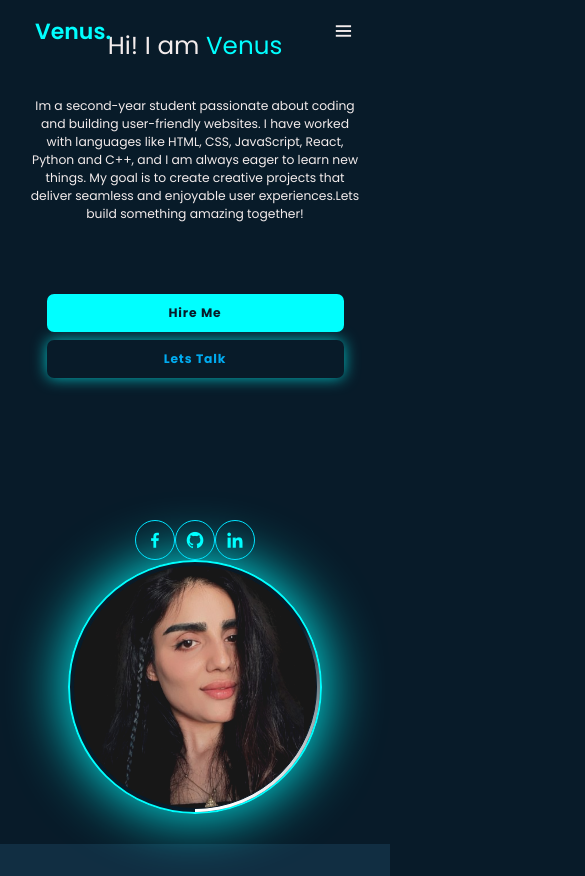
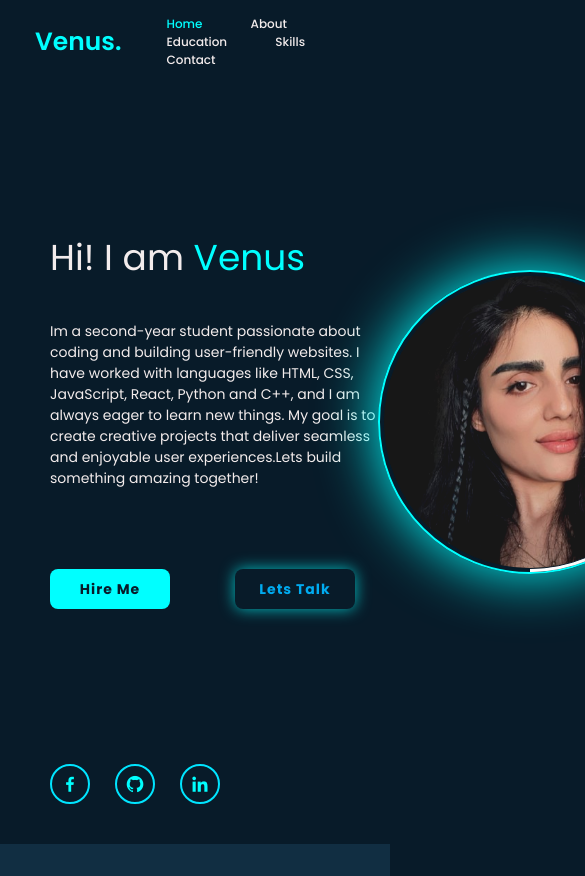
Before and after one commit to Venus95-Dev/AboutMe, a plain HTML site: page index.html in a window 390 px wide. Shown: the top 876 px of the page, 585 px wide, since content can reach past the window. Drawn offline with nearby package versions, Linux system fonts and the light colour scheme.

Commit message:
Update style.css

```diff
--- a/style.css
+++ b/style.css
@@ -644,88 +644,3 @@ span{
       font-size: 13px;
     }
   }
-
-@media (max-width: 1024px) {
-  html {
-    font-size: 55%;
-  }
-
-  .home {
-    flex-direction: column;
-    padding: 30px;
-    text-align: center;
-  }
-
-  .home-content {
-    margin-bottom: 3rem;
-  }
-
-  .home-img .img-box {
-    width: 250px;
-    height: 250px;
-  }
-
-  .btn-box {
-    flex-direction: column;
-    height: auto;
-    gap: 1rem;
-  }
-}
-
-@media (max-width: 768px) {
-  #menu-icon {
-    display: block;
-  }
-
-  .navbar {
-    position: absolute;
-    top: 100%;
-    left: -100%;
-    width: 100%;
-    background: var(--bg-color);
-    padding: 2rem;
-    display: flex;
-    flex-direction: column;
-    transition: 0.3s;
-  }
-
-  .navbar.active {
-    left: 0;
-  }
-
-  .navbar a {
-    margin: 1.5rem 0;
-    font-size: 1.6rem;
-  }
-
-  .home-sci {
-    position: static;
-    margin-top: 2rem;
-    justify-content: center;
-  }
-}
-
-@media (max-width: 480px) {
-  .home-content h1 {
-    font-size: 2.8rem;
-  }
-
-  .home-content .text-animate h3 {
-    font-size: 1.8rem;
-  }
-
-  .btn-box {
-    width: 100%;
-    flex-direction: column;
-    align-items: center;
-  }
-
-  .btn-box .btn {
-    width: 90%;
-  }
-
-  .about-img {
-    width: 20rem;
-    height: 20rem;
-  }
-}
```
